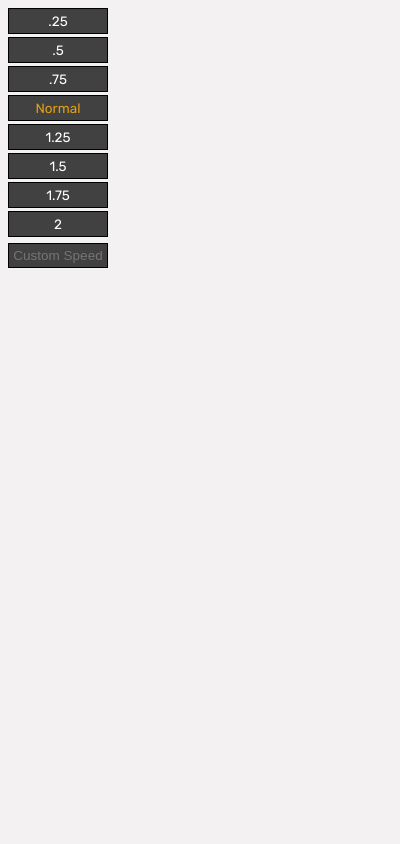
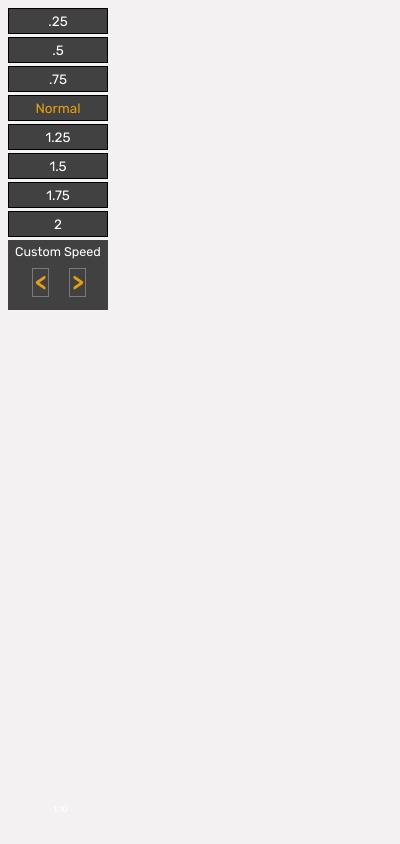
Before and after one commit to Good-Will-Coding/Plex-Pace, a browser extension: page popup/select_speed.html in a window 400 px wide. Drawn offline with Linux system fonts and the light colour scheme.

Commit message:
added custom speed btn styles

```diff
--- a/popup/select_speed.css
+++ b/popup/select_speed.css
@@ -40,3 +40,74 @@ body {
   background-color: rgb(65, 65, 65);
   border: 1px solid rgb(0, 0, 0);
 }
+
+/*  Custom Speed */
+.custom-speed-content {
+  /* display: flex; */
+  margin: 3% auto;
+  padding: 4px;
+  text-align: center;
+  color: white;
+  background-color: rgb(65, 65, 65);
+}
+
+.custom-btn:hover {
+  background-color: rgb(26, 26, 26);
+}
+
+.custom-speed {
+  font-size: 1.4em;
+  text-align: center;
+}
+
+ul {
+  list-style-type: none;
+  background-color: rgb(65, 65, 65);
+  display: flex;
+  padding: 0px 10px;
+}
+
+li {
+  display: inline;
+  margin: 0px 10px;
+}
+
+.btn-left {
+  text-align: center;
+  max-width: 50px;
+  font-size: 2.5em;
+  padding: 0px 2px;
+  font-weight: bold;
+  cursor: pointer;
+  color: #e5a00d;
+  background-color: rgb(65, 65, 65);
+  border: 1px solid rgb(122, 122, 122);
+}
+
+.btn-right {
+  padding: 0px 2px;
+
+  text-align: center;
+  max-width: 50px;
+  font-size: 2.5em;
+  font-weight: bold;
+  cursor: pointer;
+  color: #e5a00d;
+  background-color: rgb(65, 65, 65);
+  border: 1px solid rgb(122, 122, 122);
+}
+
+.current-speed {
+  position: absolute;
+  /* left: 5px; */
+  bottom: 30px;
+  left: 53px;
+}
+
+#current-custom-speed {
+  left: 5px;
+}
+
+.key-shortcut {
+  /* text-align: center; */
+}
--- a/popup/select_speed.html
+++ b/popup/select_speed.html
@@ -20,7 +20,18 @@
       <div class="button" id="1.5">1.5</div>
       <div class="button" id="1.75">1.75</div>
       <div class="button" id="2">2</div>
-      <input id="custom-input" type="text" placeholder="Custom Speed" />
+      <div class="custom-speed-content">
+        <div class="custom-speed">Custom Speed</div>
+        <div>
+          <ul>
+            <li class="custom-btn btn-left"><</li>
+            <!-- <div class="key-shortcut">Alt+Shift+Left</div> -->
+            <li class="custom-btn btn-right">></li>
+            <!-- <div class="key-shortcut">Alt+Shift+Right</div> -->
+          </ul>
+          <div class="current-speed"><span id="current-custom-speed">1.10</span></div>
+        </div>
+      </div>
     </div>
     <script src="select_speed.js"></script>
   </body>
--- a/popup/select_speed.js
+++ b/popup/select_speed.js
@@ -49,11 +49,11 @@
         }
     };
 
-    const speedDecrement = () => {
+    export const speedDecrement = () => {
         currentVideoSpeed = currentVideoSpeed - 0.1;
         executeSpeedChanges(currentVideoSpeed);
     };
-    const speedIncrement = () => {
+    export const speedIncrement = () => {
         currentVideoSpeed = currentVideoSpeed + 0.1;
         executeSpeedChanges(currentVideoSpeed);
     };
```
Also changed, not shown: background/key-binding-speed.js (+8 -5 lines), manifest.json.
